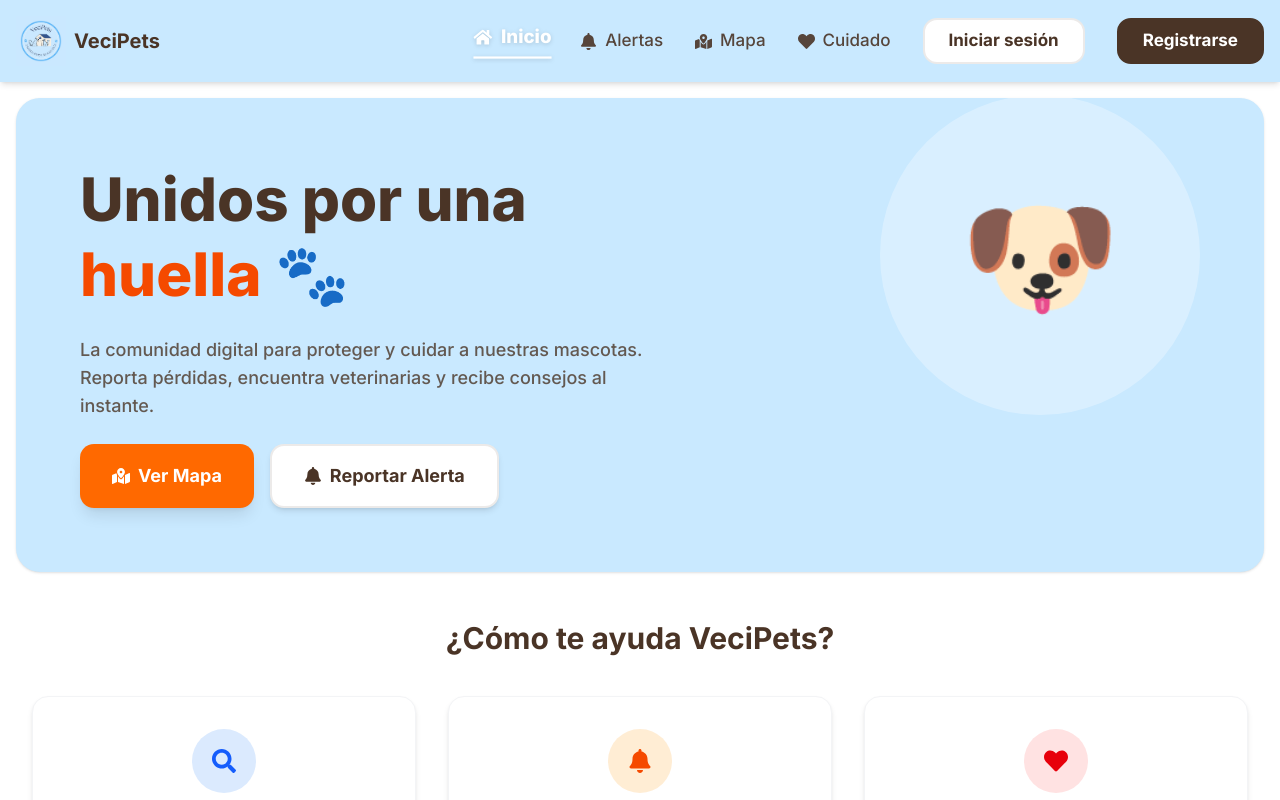
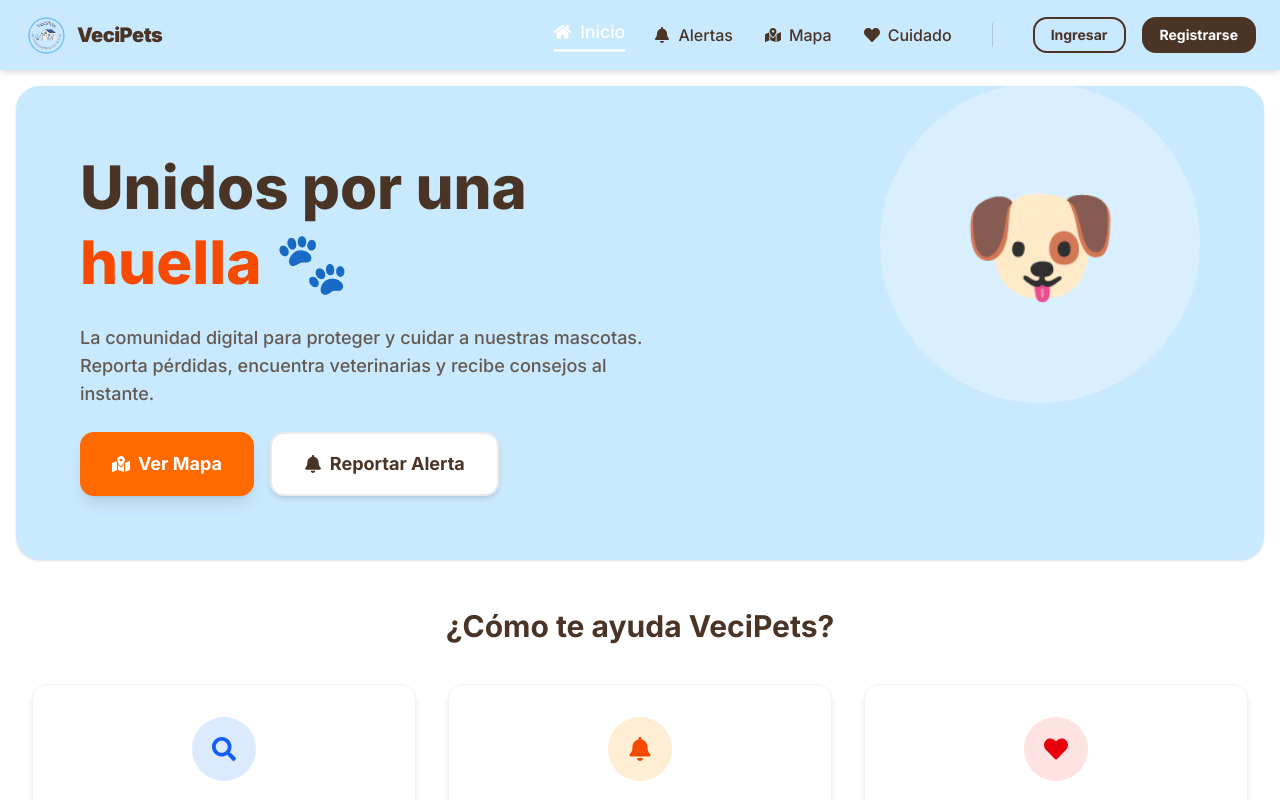
Before and after one commit to maximilianoosorio/proyecto_integrador_frontend, a Next.js app: page / in a window 1280 px wide. Shown: the top 800 px of the page. Built offline with nearby package versions, Linux system fonts and the light colour scheme; no server answers.

Commit message:
"barra de navegacion solucionada con responsive,tailwind"

```diff
--- a/components/layout/Navbar.tsx
+++ b/components/layout/Navbar.tsx
@@ -2,9 +2,9 @@
 
 import Image from "next/image";
 import Link from "next/link";
-// 1. Importamos el hook para saber en qué página estamos
 import { usePathname } from "next/navigation";
-import { FaBell, FaMapMarkedAlt, FaHeart, FaHome } from "react-icons/fa";
+import { useState, useEffect } from "react";
+import { FaBell, FaMapMarkedAlt, FaHeart, FaHome, FaBars, FaTimes } from "react-icons/fa";
 import {
   SignInButton,
   SignUpButton,
@@ -14,97 +14,119 @@ import {
 } from "@clerk/nextjs";
 
 const Navbar = () => {
-  // 2. Obtenemos la ruta actual (ej: "/mapa")
   const pathname = usePathname();
+  const [isMobileMenuOpen, setIsMobileMenuOpen] = useState(false);
 
-  // Función auxiliar para decidir el color
-  const getLinkClass = (path: string) => {
-    // Si la ruta actual es igual al link, está activo
+  // Bloqueo de scroll cuando el menú está abierto
+  useEffect(() => {
+    document.body.style.overflow = isMobileMenuOpen ? "hidden" : "unset";
+  }, [isMobileMenuOpen]);
+
+  const closeMenu = () => setIsMobileMenuOpen(false);
+
+  const getLinkClass = (path: string, isMobile = false) => {
     const isActive = pathname === path;
+    const base = "flex items-center gap-2 transition-all duration-300 font-medium cursor-pointer";
 
-    return `flex items-center gap-2 transition-all duration-200 cursor-pointer ${
+    if (isMobile) {
+      return `${base} w-full p-3 rounded-xl text-lg ${
+        isActive ? "bg-white text-[#4a3426] font-bold shadow-sm" : "text-[#4a3426] hover:bg-white/30"
+      }`;
+    }
+    return `${base} ${
       isActive
-        ? "text-white font-extrabold scale-110 drop-shadow-sm border-b-2 border-white pb-1" // ESTILO ACTIVO (Blanco y grande)
-        : "text-[#4a3426] hover:text-white hover:scale-105 opacity-90 hover:opacity-100" // ESTILO NORMAL (Café)
+        ? "text-white font-extrabold scale-110 border-b-2 border-white pb-1"
+        : "text-[#4a3426] hover:text-[#4a3426]/70 hover:scale-105"
     }`;
   };
 
   return (
-    <nav className="w-full bg-[#C9E9FF] text-[#4a3426] p-4 flex items-center justify-between shadow-md font-semibold sticky top-0 z-50">
+    <>
+      {/* NAVBAR STICKY */}
+      <nav className="sticky top-0 z-50 w-full h-[70px] bg-[#C9E9FF] text-[#4a3426] shadow-md px-6 flex items-center justify-between">
 
-      {/* Logo */}
-      <Link href="/" className="flex items-center gap-2 hover:scale-105 transition-transform">
-        <Image src="/logo.png" alt="Logo" width={50} height={50} />
-        <span className="text-xl font-bold">VeciPets</span>
+        {/* LOGO */}
+        <div className="relative z-50 flex items-center">
+          <Link href="/" className="flex items-center gap-2 hover:opacity-80 transition-opacity">
+            <Image src="/logo.png" alt="Logo" width={45} height={45} className="object-contain" />
+            <span className="text-xl font-black tracking-tight">VeciPets</span>
           </Link>
+        </div>
 
-      {/* MENÚ DERECHA */}
-      <ul className="flex items-center gap-8 text-[17px] font-medium">
+        {/* BOTÓN HAMBURGUESA (MÓVIL) */}
+        <div className="relative z-50 md:hidden">
+          <button
+            onClick={() => setIsMobileMenuOpen(!isMobileMenuOpen)}
+            className="text-2xl p-2 text-[#4a3426] hover:bg-black/5 rounded-full transition focus:outline-none"
+          >
+            {isMobileMenuOpen ? <FaTimes /> : <FaBars />}
+          </button>
+        </div>
 
-        {/* Usamos la función getLinkClass para cada botón */}
+        {/* MENÚ ESCRITORIO */}
+        <ul className="hidden md:flex items-center gap-8">
+          <NavLinks getLinkClass={getLinkClass} />
+          {/* CORRECCIÓN APLICADA: w-px en lugar de w-[1px] */}
+          <div className="h-6 w-px bg-[#4a3426]/20 mx-2"></div>
+          <AuthButtons />
+        </ul>
+      </nav>
 
-        {/* INICIO */}
-        <li className={getLinkClass("/")}>
-          <Link href="/" className="flex items-center gap-2 w-full h-full">
-            <FaHome />
-            <span>Inicio</span>
-          </Link>
-        </li>
+      {/* MENÚ MÓVIL (OVERLAY) */}
+      <div
+        /* CORRECCIÓN APLICADA: pt-20 en lugar de pt-[80px] */
+        className={`fixed inset-0 bg-[#C9E9FF] z-40 flex flex-col pt-20 px-6 gap-6 transition-transform duration-300 ease-in-out md:hidden ${
+          isMobileMenuOpen ? "translate-x-0" : "translate-x-full"
+        }`}
+      >
+        <ul className="flex flex-col gap-2 w-full h-full overflow-y-auto pb-10">
+          <NavLinks getLinkClass={(path: string) => getLinkClass(path, true)} onClick={closeMenu} />
+            <hr className="border-[#4a3426]/20 my-2" />
+            <div className="flex flex-col gap-4 w-full">
+               <AuthButtons isMobile={true} onClick={closeMenu} />
+            </div>
+        </ul>
+      </div>
+    </>
+  );
+};
 
-        {/* ALERTAS */}
-        <li className={getLinkClass("/alertas")}>
-          <Link href="/alertas" className="flex items-center gap-2 w-full h-full">
-            <FaBell />
-            <span>Alertas</span>
-          </Link>
-        </li>
+// --- COMPONENTES AUXILIARES ---
 
-        {/* MAPA */}
-        <li className={getLinkClass("/mapa")}>
-          <Link href="/mapa" className="flex items-center gap-2 w-full h-full">
-            <FaMapMarkedAlt />
-            <span>Mapa</span>
-          </Link>
-        </li>
+const NavLinks = ({ getLinkClass, onClick }: { getLinkClass: any, onClick?: () => void }) => (
+  <>
+    <li><Link href="/" className={getLinkClass("/")} onClick={onClick}><FaHome /> <span>Inicio</span></Link></li>
+    <li><Link href="/alertas" className={getLinkClass("/alertas")} onClick={onClick}><FaBell /> <span>Alertas</span></Link></li>
+    <li><Link href="/mapa" className={getLinkClass("/mapa")} onClick={onClick}><FaMapMarkedAlt /> <span>Mapa</span></Link></li>
+    <li><Link href="/cuidado" className={getLinkClass("/cuidado")} onClick={onClick}><FaHeart /> <span>Cuidado</span></Link></li>
+  </>
+);
 
-        {/* CUIDADO */}
-        <li className={getLinkClass("/cuidado")}>
-          <Link href="/cuidado" className="flex items-center gap-2 w-full h-full">
-            <FaHeart />
-            <span>Cuidado</span>
-          </Link>
-        </li>
-
-        {/* ZONA DE AUTENTICACIÓN */}
+const AuthButtons = ({ isMobile = false, onClick }: { isMobile?: boolean, onClick?: () => void }) => (
+  <>
     <SignedOut>
-          <li>
+      <div className={`flex ${isMobile ? "flex-col gap-3 w-full" : "gap-4 items-center"}`}>
         <SignInButton mode="modal">
-               <button className="px-6 py-2 rounded-xl bg-white text-[#4a3426] font-bold hover:bg-[#4a3426] hover:text-white transition border-2 border-[#4a3426]/10">
-                 Iniciar sesión
-               </button>
+          <button onClick={onClick} className={`font-bold rounded-xl border-2 border-[#4a3426] transition-all ${isMobile ? "w-full py-3 bg-transparent" : "px-4 py-1.5 hover:bg-white text-sm"}`}>Ingresar</button>
         </SignInButton>
-          </li>
-
-          <li>
         <SignUpButton mode="modal">
-                <button className="px-6 py-2 rounded-xl bg-[#4a3426] text-white font-bold hover:bg-white hover:text-[#4a3426] transition border-2 border-[#4a3426]">
-                  Registrarse
-                </button>
+          <button onClick={onClick} className={`font-bold rounded-xl border-2 border-[#4a3426] transition-all ${isMobile ? "w-full py-3 bg-[#4a3426] text-white" : "px-4 py-1.5 bg-[#4a3426] text-white hover:bg-[#3a281e] text-sm"}`}>Registrarse</button>
         </SignUpButton>
-          </li>
+      </div>
     </SignedOut>
 
     <SignedIn>
-          <li className="flex items-center gap-4">
-             <Link href="/reportar" className="bg-red-500 text-white px-4 py-2 rounded-full text-sm font-bold hover:bg-red-600 transition shadow-sm">
-                📢 Reportar
+      <div className={`flex items-center ${isMobile ? "flex-col-reverse gap-6 w-full mt-4" : "gap-4"}`}>
+        <Link href="/reportar" onClick={onClick} className={`font-bold flex items-center gap-2 rounded-full transition hover:scale-105 ${isMobile ? "bg-red-500 text-white w-full justify-center py-3 shadow-md" : "bg-red-500 text-white px-4 py-1.5 text-sm shadow-sm"}`}>
+          <span>📢</span> Reportar
         </Link>
+        <div className="flex items-center gap-3">
+            {isMobile && <span className="font-semibold text-[#4a3426]">Mi Perfil:</span>}
             <UserButton afterSignOutUrl="/" />
-          </li>
+        </div>
+      </div>
     </SignedIn>
-      </ul>
-    </nav>
+  </>
 );
-};
 
 export default Navbar;
```
Lines whose indentation alone changed are shown as unchanged.
